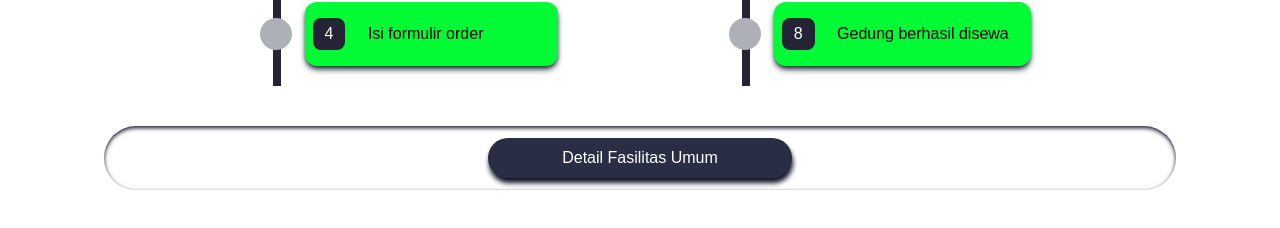
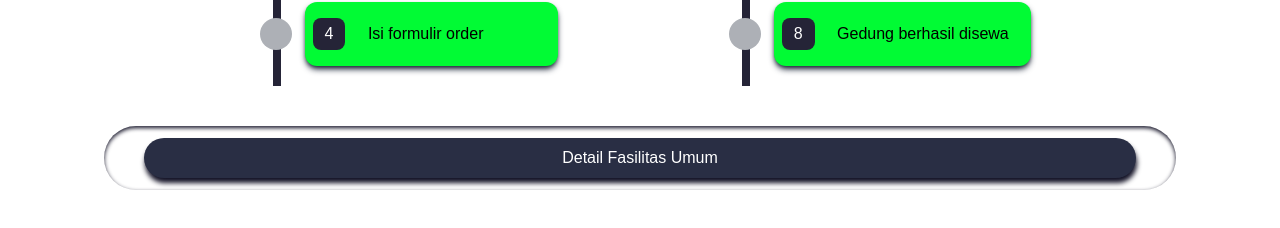
Before and after one commit to faridkinyobi/next-landing-page-sewa-gedung, a Next.js app: page / in a window 1280 px wide. Shown: the part 1300-1528 px from the top of the page. Built offline with nearby package versions, Linux system fonts and the light colour scheme; no server answers.

Commit message:
update titel fasilitas

```diff
--- a/components/LandingPage/Fasil.tsx
+++ b/components/LandingPage/Fasil.tsx
@@ -7,7 +7,7 @@ const Fasil = () => {
   return (
     <section className=" mx-2 md:px-24 md:my-10 my-5">
       <div className="shadow-blue-40 shadow-inner py-3 md:mb-10 mb-5  rounded-full">
-        <h1 className="text-center lg:mx-96 mx-10 py-2 bg-blue-20 text-white-10 rounded-full shadow-at">
+        <h1 className="text-center mx-10 py-2 bg-blue-20 text-white-10 rounded-full shadow-at">
           Detail Fasilitas Umum
         </h1>
       </div>
```
